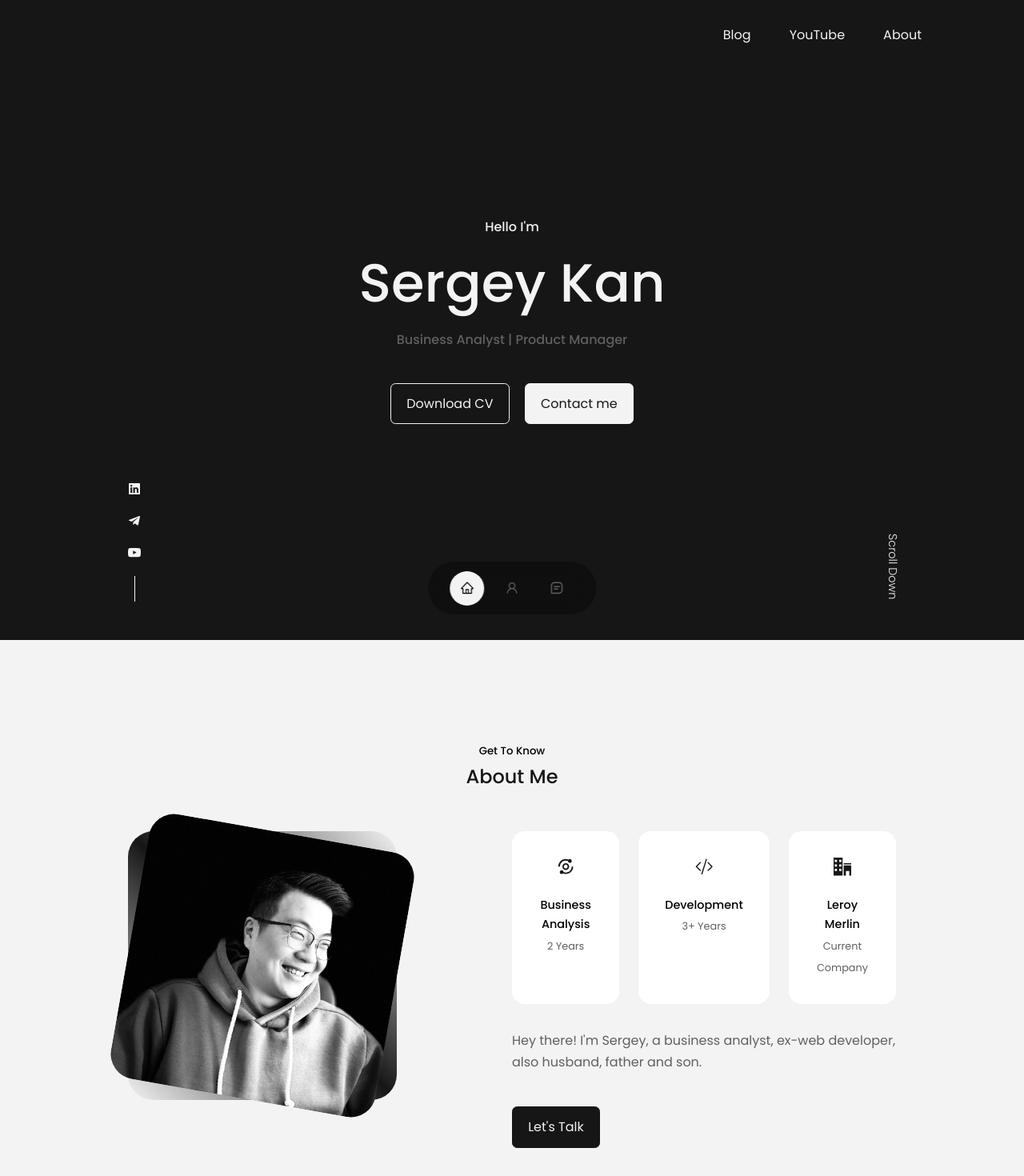
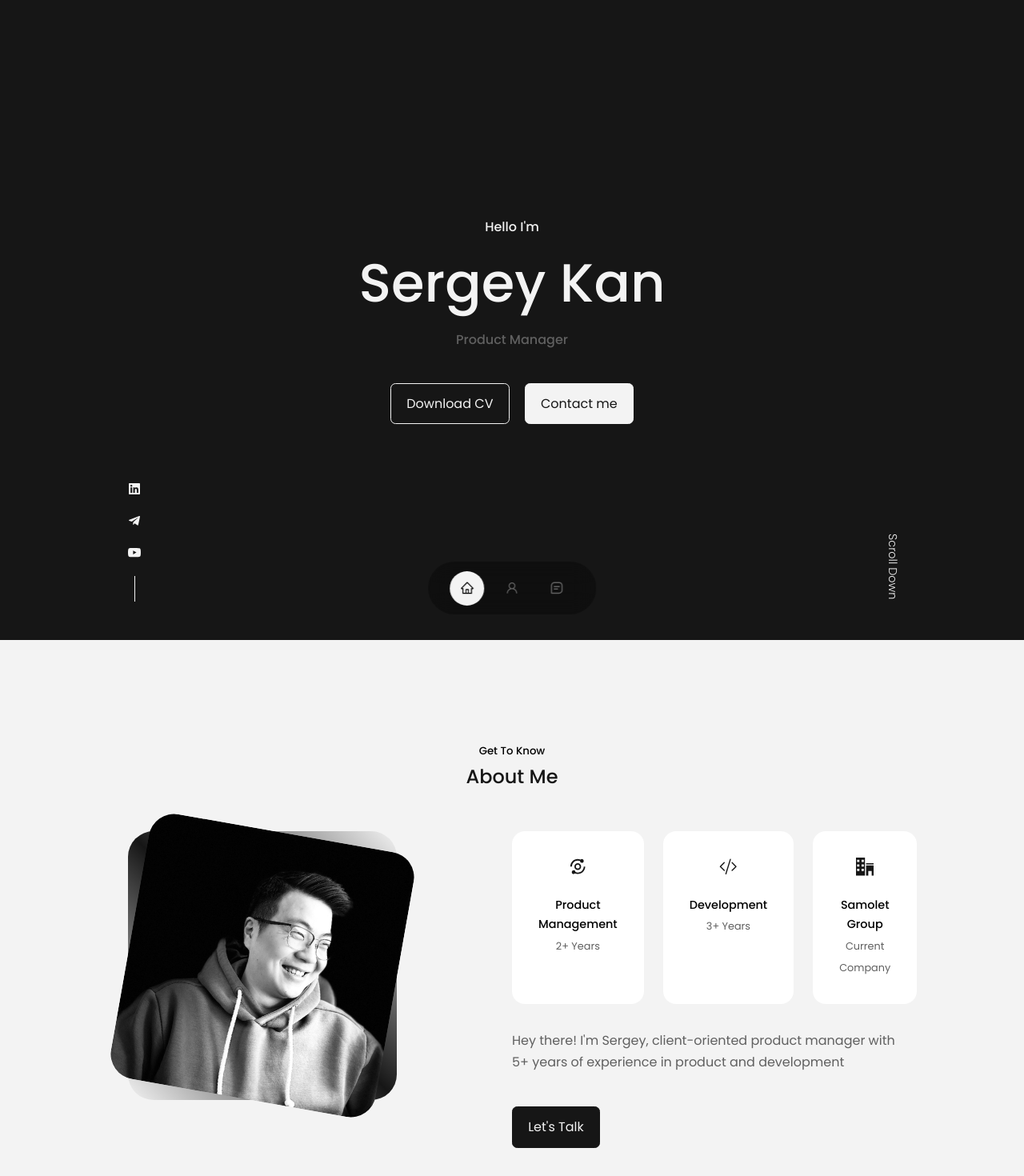
Before and after one commit to serg-kan/portfolio-website, a React (Create React App) app: page / in a window 1280 px wide. Shown: the top 1470 px of the page at 80% size. Built offline with nearby package versions, Linux system fonts and the light colour scheme.

Commit message:
feat: updated info

```diff
--- a/src/components/about/About.jsx
+++ b/src/components/about/About.jsx
@@ -24,8 +24,8 @@ const About = () => {
           <div className="about__cards">
             <article className="about__card">
               <BiAnalyse className="about__icon" />
-              <h5>Business Analysis</h5>
-              <small>2 Years</small>
+              <h5>Product Management</h5>
+              <small>2+ Years</small>
             </article>
 
             <article className="about__card">
@@ -36,13 +36,13 @@ const About = () => {
 
             <article className="about__card">
               <ImOffice className="about__icon" />
-              <h5>Leroy Merlin</h5>
+              <h5>Samolet Group</h5>
               <small>Current Company</small>
             </article>
           </div>
 
           <p>
-            Hey there! I'm Sergey, a business analyst, ex-web developer, also husband, father and son.
+            Hey there! I'm Sergey, client-oriented product manager with 5+ years of experience in product and development
           </p>
 
           <a href="#contact" className="btn btn-primary">Let's Talk</a>
--- a/src/components/footer/Footer.jsx
+++ b/src/components/footer/Footer.jsx
@@ -17,7 +17,7 @@ const Footer = () => {
 
       <div className="footer__socials">
         <a href="https://www.linkedin.com/in/sergkan/" target="_blank" rel="noreferrer"><FaLinkedin /></a>
-        <a href="https://t.me/product_kan" target="_blank" rel="noreferrer"><FaTelegramPlane /></a>
+        <a href="https://t.me/kan_notes" target="_blank" rel="noreferrer"><FaTelegramPlane /></a>
         <a href="https://www.youtube.com/@serg_kan" target="_blank" rel="noreferrer"><BsYoutube /></a>
       </div>
 
--- a/src/components/header/Header.jsx
+++ b/src/components/header/Header.jsx
@@ -11,7 +11,7 @@ const Header = () => {
         <div className="greetings">
           <h5>Hello I'm</h5>
           <h1>Sergey Kan</h1>
-          <h5 className="text-light">Business Analyst | Product Manager</h5>
+          <h5 className="text-light">Product Manager</h5>
           <CTA />
         </div>
 
--- a/src/components/header/HeaderSocials.jsx
+++ b/src/components/header/HeaderSocials.jsx
@@ -8,7 +8,7 @@ const HeaderSocials = () => {
   return (
     <div className="header__socials">
         <a href="https://www.linkedin.com/in/sergkan/" target="_blank" rel="noreferrer"><FaLinkedin /></a>
-        <a href="https://t.me/product_kan" target="_blank" rel="noreferrer"><FaTelegramPlane /></a>
+        <a href="https://t.me/kan_notes" target="_blank" rel="noreferrer"><FaTelegramPlane /></a>
         <a href="https://www.youtube.com/@serg_kan" target="_blank" rel="noreferrer"><BsYoutube /></a>
     </div>
   )
--- a/src/components/root/Root.jsx
+++ b/src/components/root/Root.jsx
@@ -15,7 +15,7 @@ import './root.css';
 const Root = () => {
   return (
     <div className="root">
-      <Navbar />
+      {/* <Navbar /> */}
       <Header />
       <Nav />
       <About />
```
Also changed, not shown: 1 other file (tests, documents, lock files or other folders).
